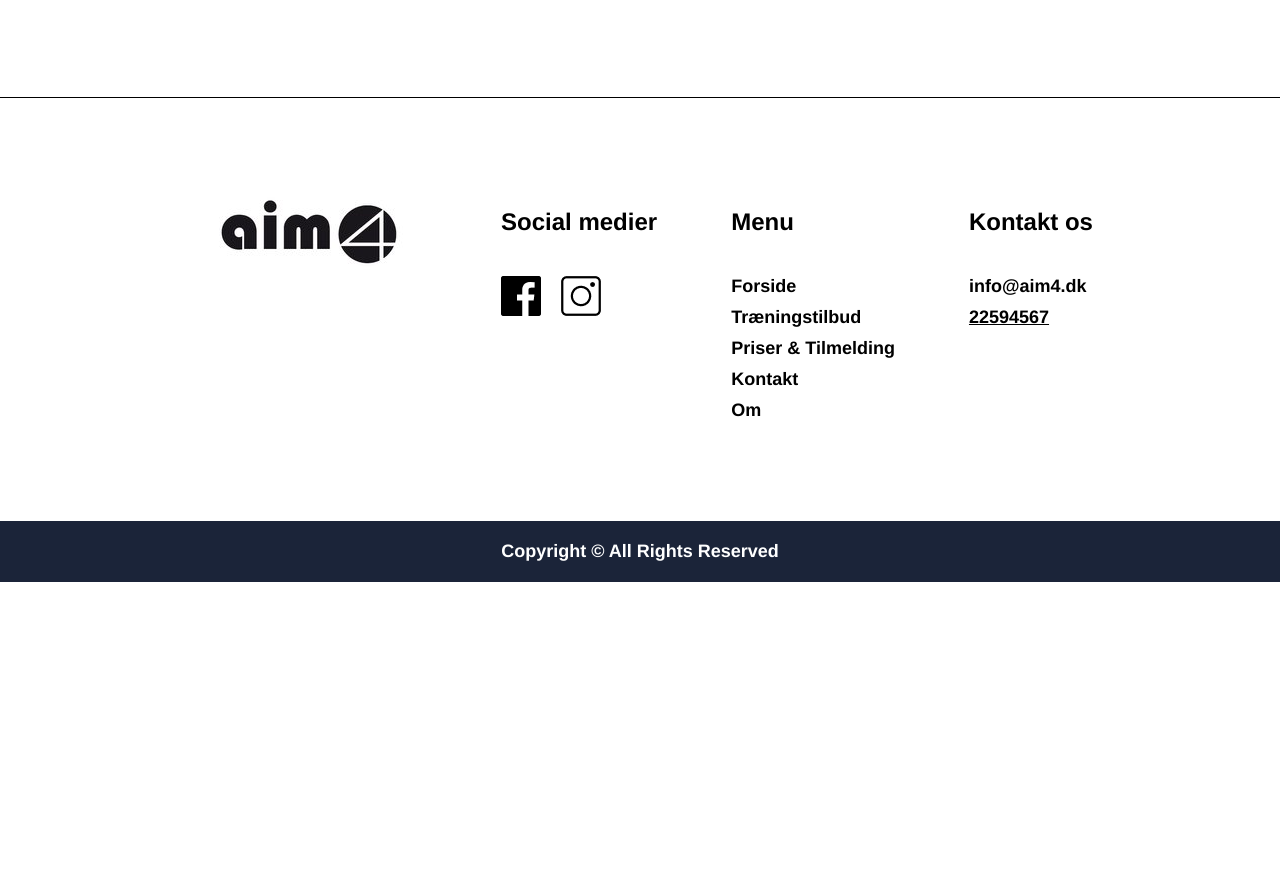
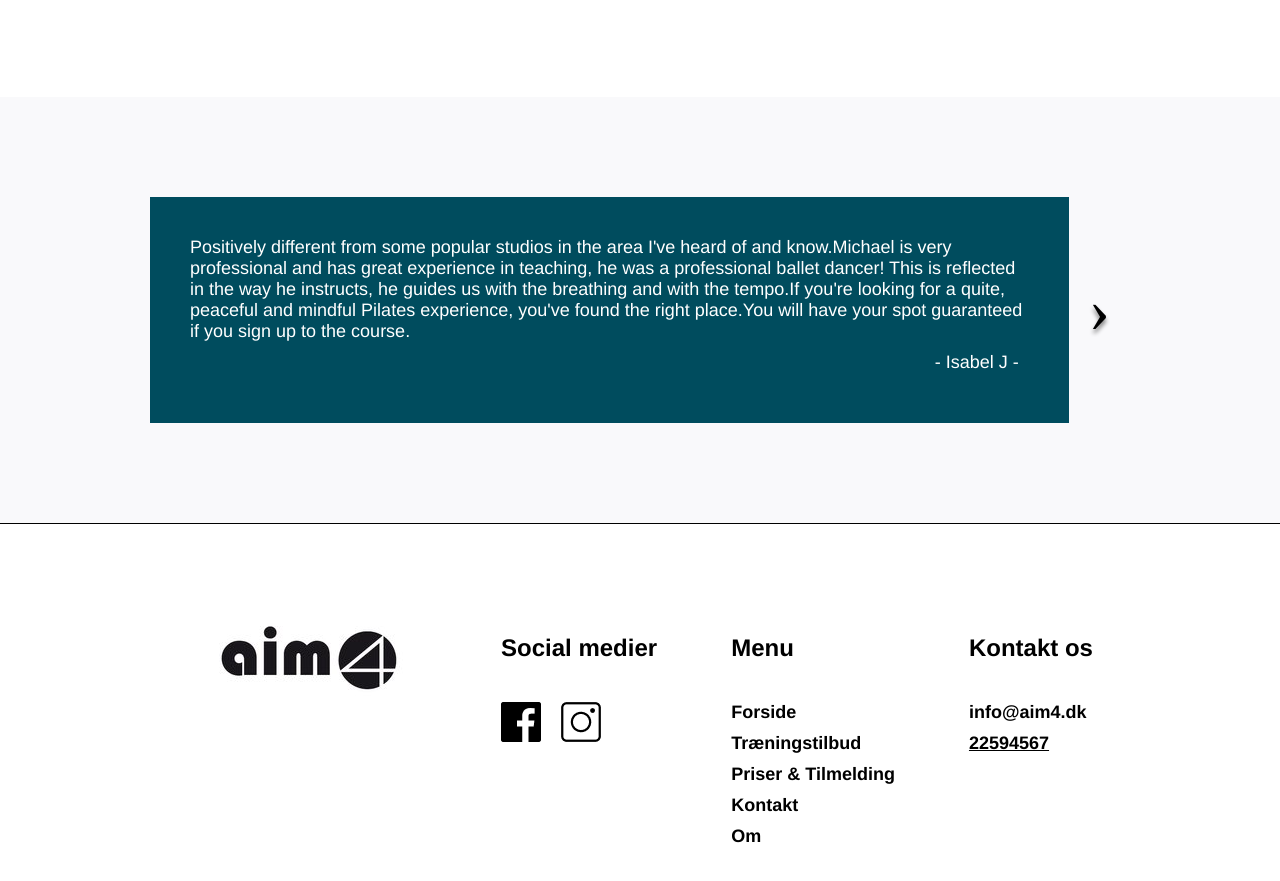
Before and after one commit to MK-KARZOUN/Responsive-Webdesign, a plain HTML site: page index.html in a window 1280 px wide. Shown: the part 5925-6806 px from the top of the page. Before the commit the page ends 6507 px from the top, so only its background shows below. Drawn offline with Linux system fonts and the light colour scheme.

Commit message:
add feedback

```diff
--- a/index.html
+++ b/index.html
@@ -218,12 +218,99 @@
           </div>
         </div>
       </section>
+
+      <section class="card large__card feedback">
+        <!-- Radio buttons to control the reviews -->
+        <input type="radio" id="fb1" name="tab-control" checked />
+        <input type="radio" id="fb2" name="tab-control" />
+        <input type="radio" id="fb3" name="tab-control" />
+        <input type="radio" id="fb4" name="tab-control" />
+
+        <div class="reviews">
+          <div class="slider">
+            <!-- REVIEW 1 -->
+            <div class="review review1">
+              <div class="review-container">
+                <div class="paragraph card__description">
+                  Positively different from some popular studios in the area
+                  I've heard of and know.Michael is very professional and has
+                  great experience in teaching, he was a professional ballet
+                  dancer! This is reflected in the way he instructs, he guides
+                  us with the breathing and with the tempo.If you're looking for
+                  a quite, peaceful and mindful Pilates experience, you've found
+                  the right place.You will have your spot guaranteed if you sign
+                  up to the course.
+                  <div class="author">- Isabel J -</div>
+                </div>
+              </div>
+              <label for="fb2" class="arrow arrow-right">›</label>
+            </div>
+
+            <!-- REVIEW 2 -->
+            <div class="review review2">
+              <label for="fb1" class="arrow arrow-left">‹</label>
+              <div class="review-container">
+                <div class="paragraph card__description">
+                  Positively different from some popular studios in the area
+                  I've heard of and know.Michael is very professional and has
+                  great experience in teaching, he was a professional ballet
+                  dancer! This is reflected in the way he instructs, he guides
+                  us with the breathing and with the tempo.If you're looking for
+                  a quite, peaceful and mindful Pilates experience, you've found
+                  the right place.You will have your spot guaranteed if you sign
+                  up to the course.
+                  <div class="author">- Malek K -</div>
+                </div>
+              </div>
+              <label for="fb3" class="arrow arrow-right">›</label>
+            </div>
+
+            <!-- REVIEW 3 -->
+            <div class="review review3">
+              <label for="fb2" class="arrow arrow-left">‹</label>
+              <div class="review-container">
+                <div class="paragraph card__description">
+                  Positively different from some popular studios in the area
+                  I've heard of and know.Michael is very professional and has
+                  great experience in teaching, he was a professional ballet
+                  dancer! This is reflected in the way he instructs, he guides
+                  us with the breathing and with the tempo.If you're looking for
+                  a quite, peaceful and mindful Pilates experience, you've found
+                  the right place.You will have your spot guaranteed if you sign
+                  up to the course.
+                  <div class="author">- Therese D -</div>
+                </div>
+              </div>
+              <label for="fb4" class="arrow arrow-right">›</label>
+            </div>
+
+            <!-- REVIEW 4 -->
+            <div class="review review4">
+              <label for="fb3" class="arrow arrow-left">‹</label>
+              <div class="review-container">
+                <div class="paragraph card__description">
+                  Positively different from some popular studios in the area
+                  I've heard of and know.Michael is very professional and has
+                  great experience in teaching, he was a professional ballet
+                  dancer! This is reflected in the way he instructs, he guides
+                  us with the breathing and with the tempo.If you're looking for
+                  a quite, peaceful and mindful Pilates experience, you've found
+                  the right place.You will have your spot guaranteed if you sign
+                  up to the course.
+                  <div class="author">- Mads J -</div>
+                </div>
+              </div>
+            </div>
+          </div>
+        </div>
+      </section>
     </main>
     <footer>
       <div class="logo__container">
         <a href="./index.html">
           <img src="./images/logo.jpg" alt="" />
-        </a>      </div>
+        </a>
+      </div>
       <div class="social__media">
         <p class="footer__headline">Social medier</p>
         <div class="icon__container">
--- a/style.css
+++ b/style.css
@@ -63,6 +63,7 @@
   --large-padding: 100px;
   --medium-padding: 40px;
   --small-padding: 20px;
+  --extra-small-padding: 10px;
 
   --large-gap: 100px;
   --medium-gap: 40px;
@@ -205,7 +206,7 @@ header {
   width: 100%;
 }
 
-.navigation__container li.active::before{
+.navigation__container li.active::before {
   content: "";
   position: absolute;
   left: 0;
@@ -375,6 +376,85 @@ footer {
   font-weight: var(--text-large__screen-font-weight);
   font-size: var(--text-large__screen-font-size);
   color: var(--black);
+}
+
+.feedback {
+  position: relative;
+  width: 100%;
+  margin: auto;
+  overflow: hidden;
+  background-color: var(--primary-color);
+}
+
+input[type="radio"] {
+  display: none;
+}
+
+.reviews {
+  max-width: 1030px;
+  margin: auto;
+  overflow: hidden;
+}
+.slider {
+  display: flex;
+  transition: transform 0.5s ease-in-out;
+  transform: translateX(0);
+}
+
+.review {
+  flex: 0 0 100%;
+  display: flex;
+  justify-content: space-between;
+  align-items: center;
+  position: relative;
+}
+
+.review-container {
+  display: flex;
+  text-align: left;
+  font-size: 1.2rem;
+  flex: 1;
+}
+
+.arrow {
+  cursor: pointer;
+  padding: 0 20px;
+  font-size: 4rem;
+  text-shadow: 0px 4px 4px gray;
+  user-select: none;
+  top: 50%;
+}
+
+.arrow-left {
+  left: -40px;
+}
+
+.arrow-right {
+  right: -40px;
+}
+
+.review .paragraph {
+  padding: var(--medium-padding);
+  background-color: var(--secondary-color);
+  color: var(--white);
+}
+.review .author {
+  padding: var(--extra-small-padding);
+  text-align: right;
+}
+
+/* Show correct review based on checked radio */
+#fb1:checked ~ .reviews .slider {
+  transform: translateX(0);
+}
+#fb2:checked ~ .reviews .slider {
+  transform: translateX(-1030px);
+}
+#fb3:checked ~ .reviews .slider {
+  transform: translateX(-2060px);
+}
+#fb4:checked ~ .reviews .slider {
+  transform: translateX(-3090px);
 }
 
 /*services*/
```
